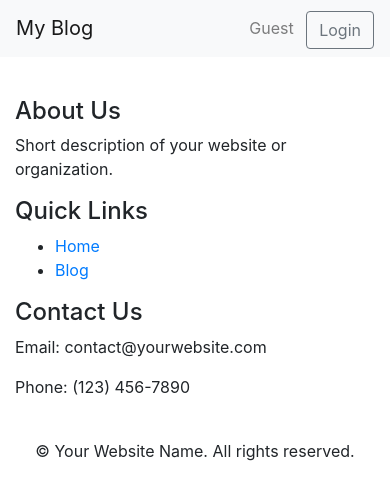
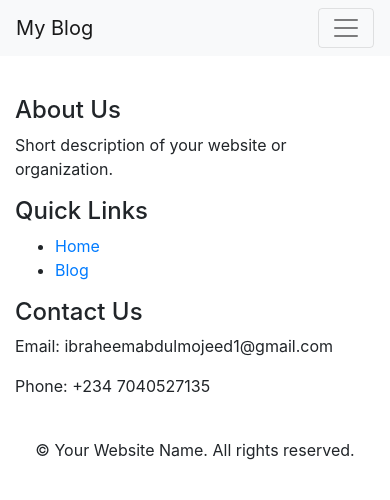
Before and after one commit to Ibrahim-mj/Blog, a Django app: page /posts/categories/ in a window 390 px wide. Shown: the top 500 px of the page. Run offline with Django 4.2, Linux system fonts and the light colour scheme; data that the repository does not hold is empty; some libraries are stand-ins or nearby versions.

Commit message:
add responsiveness to base.html

```diff
--- a/blog/settings.py
+++ b/blog/settings.py
@@ -31,7 +31,7 @@ SECRET_KEY = config('SECRET_KEY')
 # SECURITY WARNING: don't run with debug turned on in production!
 DEBUG = config('DEBUG', default=False, cast=bool)
 
-ALLOWED_HOSTS = []
+ALLOWED_HOSTS = ['DevIbrahim.pythonanywhere.com', '127.0.0.1']
 
 
 # Application definition
--- a/templates/base.html
+++ b/templates/base.html
@@ -7,22 +7,36 @@
 <body>
     <nav class="navbar navbar-expand-lg navbar-light bg-light">
         <a class="navbar-brand" href="{% url 'posts:home' %}">My Blog</a>
+        <button class="navbar-toggler" type="button" data-toggle="collapse" data-target="#navbarNav" aria-controls="navbarNav" aria-expanded="false" aria-label="Toggle navigation">
+            <span class="navbar-toggler-icon"></span>
+        </button>
 
-        <div class="ml-auto">
+        <div class="collapse navbar-collapse" id="navbarNav">
             {% if user.is_authenticated %}
-            <span class="navbar-text">Welcome, {{ request.user.first_name }}!</span>
-            <a href="{% url 'users:logout' %}" class="btn btn-outline-secondary ml-2">Logout</a>
-            <a href="{% url 'users:user-profile' request.user.pk %}" class="btn btn-outline-secondary ml-2">Profile</a>
+            <ul class="navbar-nav ml-auto">
+                <li class="nav-item">
+                    <span class="navbar-text">Welcome, {{ request.user.first_name }}!</span>
+                </li>
+                <li class="nav-item">
+                    <a href="{% url 'users:logout' %}" class="btn btn-outline-secondary ml-2">Logout</a>
+                </li>
+                <li class="nav-item">
+                    <a href="{% url 'users:user-profile' request.user.pk %}" class="btn btn-outline-secondary ml-2">Profile</a>
+                </li>
+            </ul>
         {% else %}
             <!-- Navigation links for non-logged-in users -->
             <span class="navbar-text">Guest</span>
-            <a href="{% url 'users:login' %}" class="btn btn-outline-secondary ml-2">Login</a>
+            <ul class="navbar-nav ml-auto">
+                <li class="nav-item">
+                    <a href="{% url 'users:login' %}" class="btn btn-outline-secondary ml-2">Login</a>
+                </li>
+            </ul>
         {% endif %}
         </div>
     </nav>
 
     <div class="container mt-4">
-
         {% block content %}{% endblock %}
     </div>
 </body>
--- a/templates/footer.html
+++ b/templates/footer.html
@@ -15,8 +15,8 @@
             </div>
             <div class="col-md-4">
                 <h4>Contact Us</h4>
-                <p>Email: contact@yourwebsite.com</p>
-                <p>Phone: (123) 456-7890</p>
+                <p>Email: ibraheemabdulmojeed1@gmail.com</p>
+                <p>Phone: +234 7040527135</p>
             </div>
         </div>
     </div>
```
Also changed, not shown: README.md (added).
